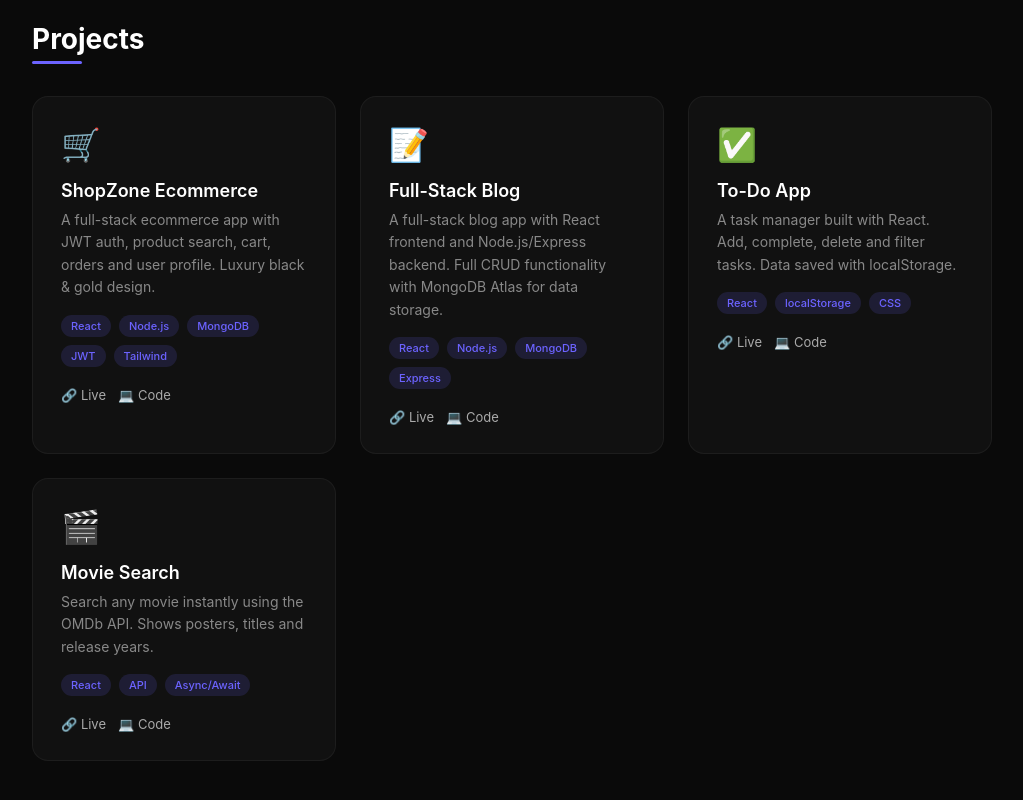
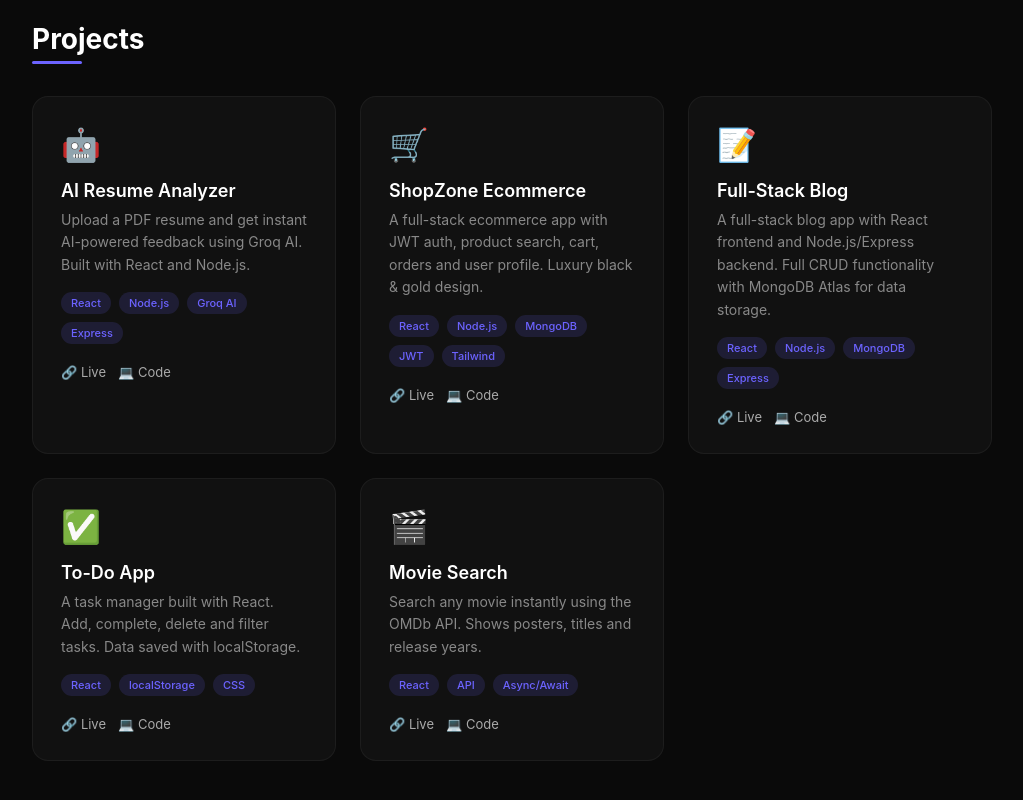
Before and after one commit to sardarMrashed/sardar-portfolio, a React (Create React App) app: page / in a window 1280 px wide. Shown: the part 1310-2110 px from the top of the page, without its empty margins (128-1151 px from the left). Built offline with nearby package versions, Linux system fonts and the light colour scheme.

Commit message:
add AI resume analyzer project

```diff
--- a/src/components/Projects.jsx
+++ b/src/components/Projects.jsx
@@ -1,4 +1,12 @@
 const projects = [
+  {
+  emoji: '🤖',
+  name: 'AI Resume Analyzer',
+  desc: 'Upload a PDF resume and get instant AI-powered feedback using Groq AI. Built with React and Node.js.',
+  tags: ['React', 'Node.js', 'Groq AI', 'Express'],
+  live: 'https://resume-analyzer-flax-one.vercel.app',
+  code: 'https://github.com/sardarMrashed/resume-analyzer',
+},
   {
     emoji: '🛒',
     name: 'ShopZone Ecommerce',
```
